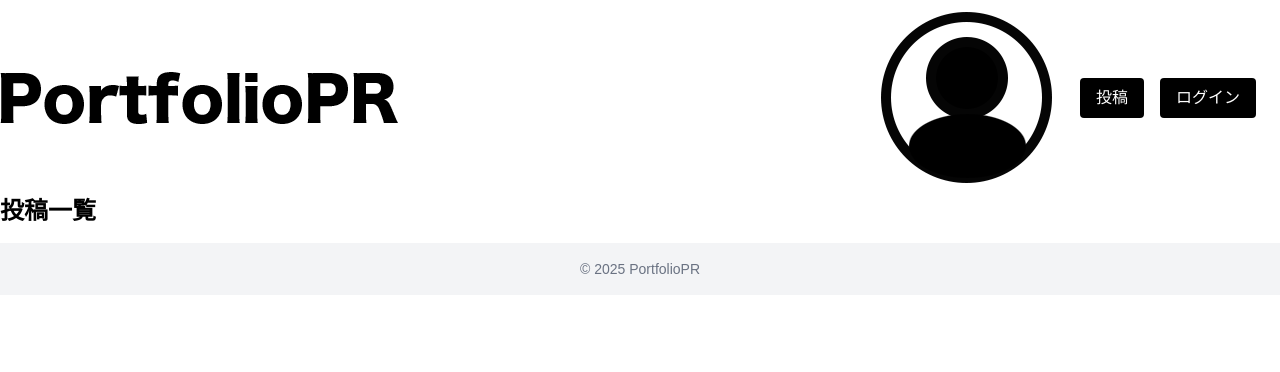
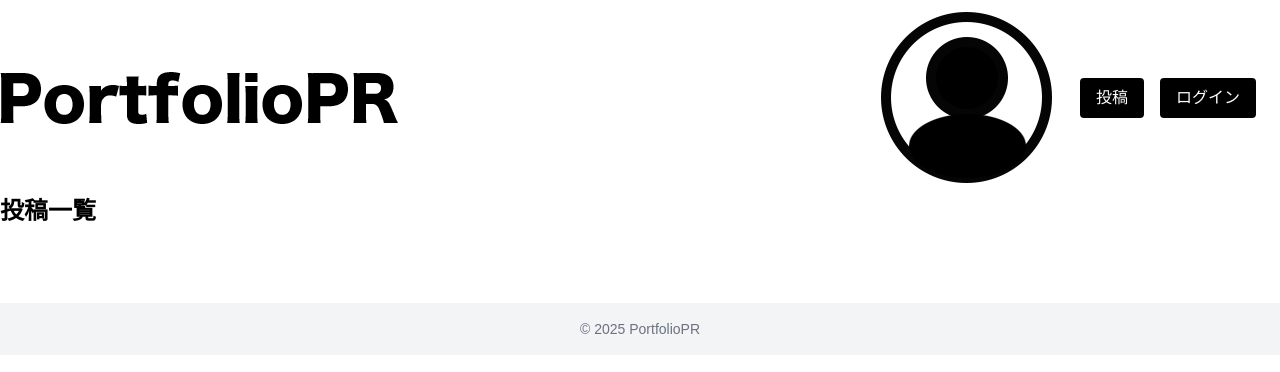
Before and after one commit to ore-kaito/my-portfolio, a Next.js app: page / in a window 1280 px wide. Shown: the top 372 px of the page. Built offline with nearby package versions, Linux system fonts and the light colour scheme.

Commit message:
フッターcss修正

```diff
--- a/src/app/components/Footer/Footer.tsx
+++ b/src/app/components/Footer/Footer.tsx
@@ -1,7 +1,7 @@
 "use client"
 export default function FooterPage() {
   return (
-    <footer className="text-center text-sm text-gray-500 py-4 bg-gray-100 mt-auto">
+    <footer className="mt-[60px] text-center text-sm text-gray-500 py-4 bg-gray-100">
       © 2025 PortfolioPR
     </footer>
   )
```
